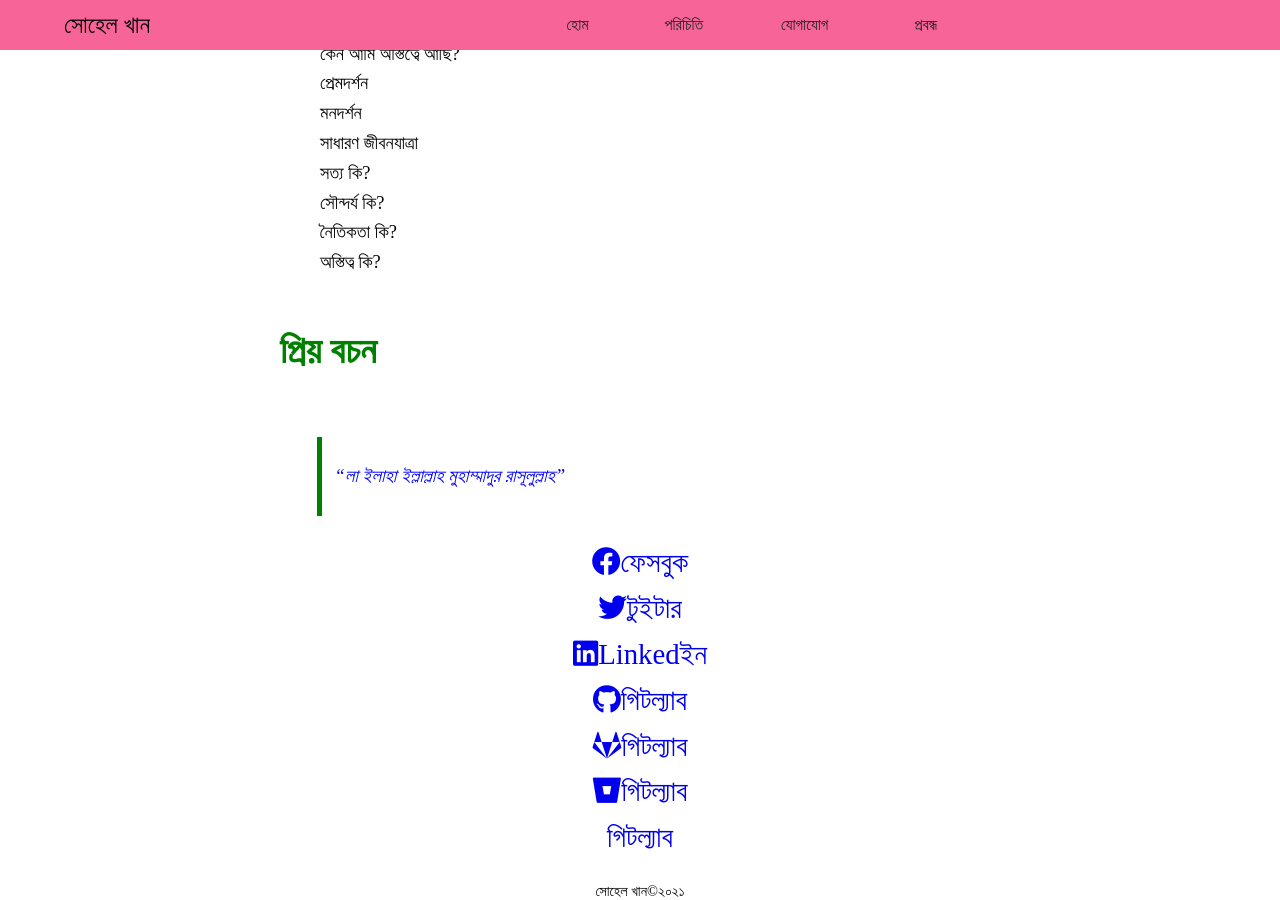
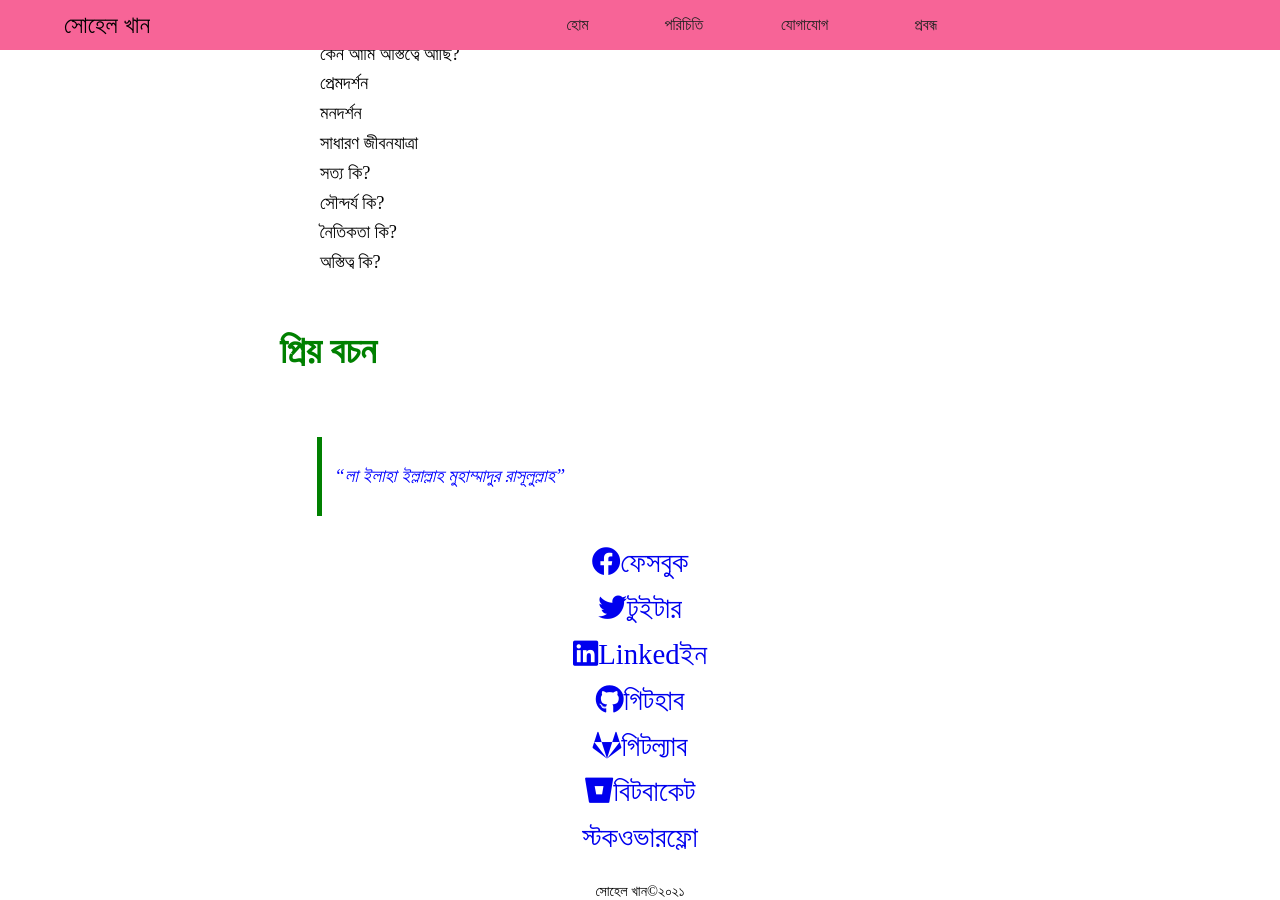
Before and after one commit to sohelkhanz/sohelkhanz.github.io, a Jekyll site: the page built from index.md, in a window 1280 px wide and 900 px high, scrolled down 697 px. Built offline with Jekyll 4.4.1, drawn with Linux system fonts in a browser that asks for light colours.

Commit message:
Update default.html

```diff
--- a/_layouts/default.html
+++ b/_layouts/default.html
@@ -41,10 +41,10 @@
  <a href="https://facebook.com/nahklehos" class="fab fa-facebook fa-2x">ফেসবুক</a> <br> <br>
 <a href="https://twitter.com/nahklehos/" class="fab fa-twitter fa-2x">টুইটার</a> <br> <br>
 <a href="https://linkedin.com/in/nahklehos" class="fab fa-linkedin fa-2x">Linkedইন</a> <br> <br>
-<a href="https://github.com/nahkhelos" class="fab fa-github fa-2x">গিটল্যাব</a> <br> <br>
+<a href="https://github.com/nahkhelos" class="fab fa-github fa-2x">গিটহাব</a> <br> <br>
 <a href="https://gitlab.com/sohel.khan" class="fab fa-gitlab fa-2x">গিটল্যাব</a> <br> <br>
-<a href="https://bitbucket.org/sohel_khan" class="fab fa-bitbucket fa-2x">গিটল্যাব</a> <br> <br>
-<a href="https://stackoverflow.com/sohel.khan" class="fab fa-stackoverflow fa-2x">গিটল্যাব</a>
+<a href="https://bitbucket.org/sohel_khan" class="fab fa-bitbucket fa-2x">বিটবাকেট</a> <br> <br>
+<a href="https://stackoverflow.com/sohel.khan" class="fab fa-stackoverflow fa-2x">স্টকওভারফ্লো</a>
 
   <br> <br>
       <p>সোহেল খান©২০২১</p>
```
